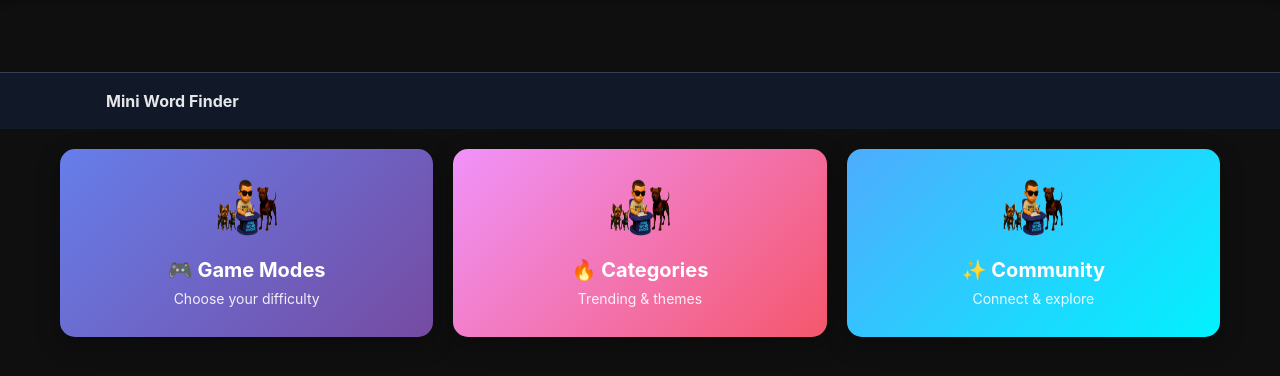
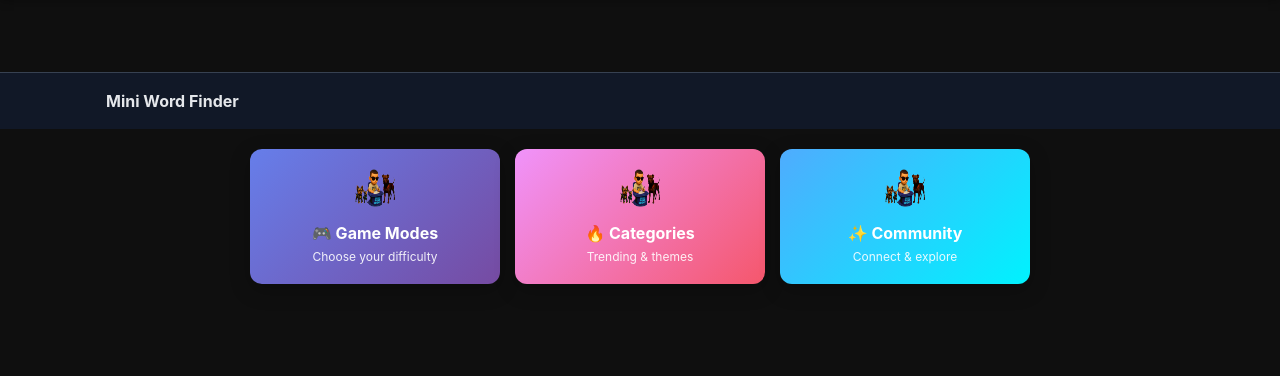
Before and after one commit to TheGamerJay/mini-game-finder, a Flask app: page / in a window 1280 px wide. Shown: the part 63-439 px from the top of the page. Run offline with Flask 3, Linux system fonts and the light colour scheme; some libraries are stand-ins or nearby versions.

Commit message:
Fix home page layout - make blocks smaller and side-by-side
- Reduced block padding from 30px to 20px for more compact design
- Decreased logo size from 60px to 40px
- Shrunk font sizes for better proportions
- Added flex: 1 and max-width: 250px to ensure side-by-side layout
- Set flex-wrap: nowrap to prevent vertical stacking
- Added container max-width: 900px for proper sizing

🤖 Generated with [Claude Code](https://claude.ai/code)

Co-Authored-By: Claude <noreply@anthropic.com>

```diff
--- a/templates/home.html
+++ b/templates/home.html
@@ -10,14 +10,14 @@
 <div style="max-width: 1200px; margin: 0 auto; padding: 20px;">
 
   <!-- Three Blocks Side by Side -->
-  <div style="display: grid; grid-template-columns: repeat(auto-fit, minmax(300px, 1fr)); gap: 20px; margin-bottom: 30px;">
+  <div style="display: flex; gap: 15px; margin-bottom: 30px; flex-wrap: nowrap; justify-content: center; max-width: 900px; margin: 0 auto 30px;">
 
     <!-- Block 1: Game Modes -->
-    <div style="position: relative;">
-      <div class="menu-block" onclick="toggleDropdown('modes')" style="background: linear-gradient(135deg, #667eea 0%, #764ba2 100%); padding: 30px; border-radius: 15px; text-align: center; cursor: pointer; box-shadow: 0 8px 25px rgba(0,0,0,0.3); transition: all 0.3s ease;">
-        <img src="/static/images/TheLogo.png" alt="Logo" style="width: 60px; height: 60px; margin-bottom: 15px; border-radius: 10px;">
-        <h3 style="margin: 0; color: white; font-size: 20px; font-weight: bold;">🎮 Game Modes</h3>
-        <p style="margin: 8px 0 0; color: rgba(255,255,255,0.9); font-size: 14px;">Choose your difficulty</p>
+    <div style="position: relative; flex: 1; max-width: 250px;">
+      <div class="menu-block" onclick="toggleDropdown('modes')" style="background: linear-gradient(135deg, #667eea 0%, #764ba2 100%); padding: 20px; border-radius: 12px; text-align: center; cursor: pointer; box-shadow: 0 6px 20px rgba(0,0,0,0.25); transition: all 0.3s ease;">
+        <img src="/static/images/TheLogo.png" alt="Logo" style="width: 40px; height: 40px; margin-bottom: 10px; border-radius: 8px;">
+        <h3 style="margin: 0; color: white; font-size: 16px; font-weight: bold;">🎮 Game Modes</h3>
+        <p style="margin: 6px 0 0; color: rgba(255,255,255,0.9); font-size: 12px;">Choose your difficulty</p>
       </div>
       <div id="modes-dropdown" style="display: none; position: absolute; top: 100%; left: 0; right: 0; background: white; border-radius: 10px; box-shadow: 0 8px 25px rgba(0,0,0,0.2); margin-top: 10px; z-index: 100;">
         <a href="/play/easy" style="display: block; padding: 15px 20px; color: #333; text-decoration: none; border-bottom: 1px solid #eee;">Easy Mode</a>
@@ -28,11 +28,11 @@
     </div>
 
     <!-- Block 2: Categories & Trending -->
-    <div style="position: relative;">
-      <div class="menu-block" onclick="toggleDropdown('categories')" style="background: linear-gradient(135deg, #f093fb 0%, #f5576c 100%); padding: 30px; border-radius: 15px; text-align: center; cursor: pointer; box-shadow: 0 8px 25px rgba(0,0,0,0.3); transition: all 0.3s ease;">
-        <img src="/static/images/TheLogo.png" alt="Logo" style="width: 60px; height: 60px; margin-bottom: 15px; border-radius: 10px;">
-        <h3 style="margin: 0; color: white; font-size: 20px; font-weight: bold;">🔥 Categories</h3>
-        <p style="margin: 8px 0 0; color: rgba(255,255,255,0.9); font-size: 14px;">Trending & themes</p>
+    <div style="position: relative; flex: 1; max-width: 250px;">
+      <div class="menu-block" onclick="toggleDropdown('categories')" style="background: linear-gradient(135deg, #f093fb 0%, #f5576c 100%); padding: 20px; border-radius: 12px; text-align: center; cursor: pointer; box-shadow: 0 6px 20px rgba(0,0,0,0.25); transition: all 0.3s ease;">
+        <img src="/static/images/TheLogo.png" alt="Logo" style="width: 40px; height: 40px; margin-bottom: 10px; border-radius: 8px;">
+        <h3 style="margin: 0; color: white; font-size: 16px; font-weight: bold;">🔥 Categories</h3>
+        <p style="margin: 6px 0 0; color: rgba(255,255,255,0.9); font-size: 12px;">Trending & themes</p>
       </div>
       <div id="categories-dropdown" style="display: none; position: absolute; top: 100%; left: 0; right: 0; background: white; border-radius: 10px; box-shadow: 0 8px 25px rgba(0,0,0,0.2); margin-top: 10px; z-index: 100;">
         <a href="/daily-challenge" style="display: block; padding: 15px 20px; color: #333; text-decoration: none; border-bottom: 1px solid #eee; background: linear-gradient(90deg, #ffd700, #ffed4e); color: #333; font-weight: bold;">🏆 Daily Mixed Challenge</a>
@@ -43,11 +43,11 @@
     </div>
 
     <!-- Block 3: Community & More -->
-    <div style="position: relative;">
-      <div class="menu-block" onclick="toggleDropdown('community')" style="background: linear-gradient(135deg, #4facfe 0%, #00f2fe 100%); padding: 30px; border-radius: 15px; text-align: center; cursor: pointer; box-shadow: 0 8px 25px rgba(0,0,0,0.3); transition: all 0.3s ease;">
-        <img src="/static/images/TheLogo.png" alt="Logo" style="width: 60px; height: 60px; margin-bottom: 15px; border-radius: 10px;">
-        <h3 style="margin: 0; color: white; font-size: 20px; font-weight: bold;">✨ Community</h3>
-        <p style="margin: 8px 0 0; color: rgba(255,255,255,0.9); font-size: 14px;">Connect & explore</p>
+    <div style="position: relative; flex: 1; max-width: 250px;">
+      <div class="menu-block" onclick="toggleDropdown('community')" style="background: linear-gradient(135deg, #4facfe 0%, #00f2fe 100%); padding: 20px; border-radius: 12px; text-align: center; cursor: pointer; box-shadow: 0 6px 20px rgba(0,0,0,0.25); transition: all 0.3s ease;">
+        <img src="/static/images/TheLogo.png" alt="Logo" style="width: 40px; height: 40px; margin-bottom: 10px; border-radius: 8px;">
+        <h3 style="margin: 0; color: white; font-size: 16px; font-weight: bold;">✨ Community</h3>
+        <p style="margin: 6px 0 0; color: rgba(255,255,255,0.9); font-size: 12px;">Connect & explore</p>
       </div>
       <div id="community-dropdown" style="display: none; position: absolute; top: 100%; left: 0; right: 0; background: white; border-radius: 10px; box-shadow: 0 8px 25px rgba(0,0,0,0.2); margin-top: 10px; z-index: 100;">
         <a href="#new" style="display: block; padding: 15px 20px; color: #333; text-decoration: none; border-bottom: 1px solid #eee;">✨ New This Week</a>
```
